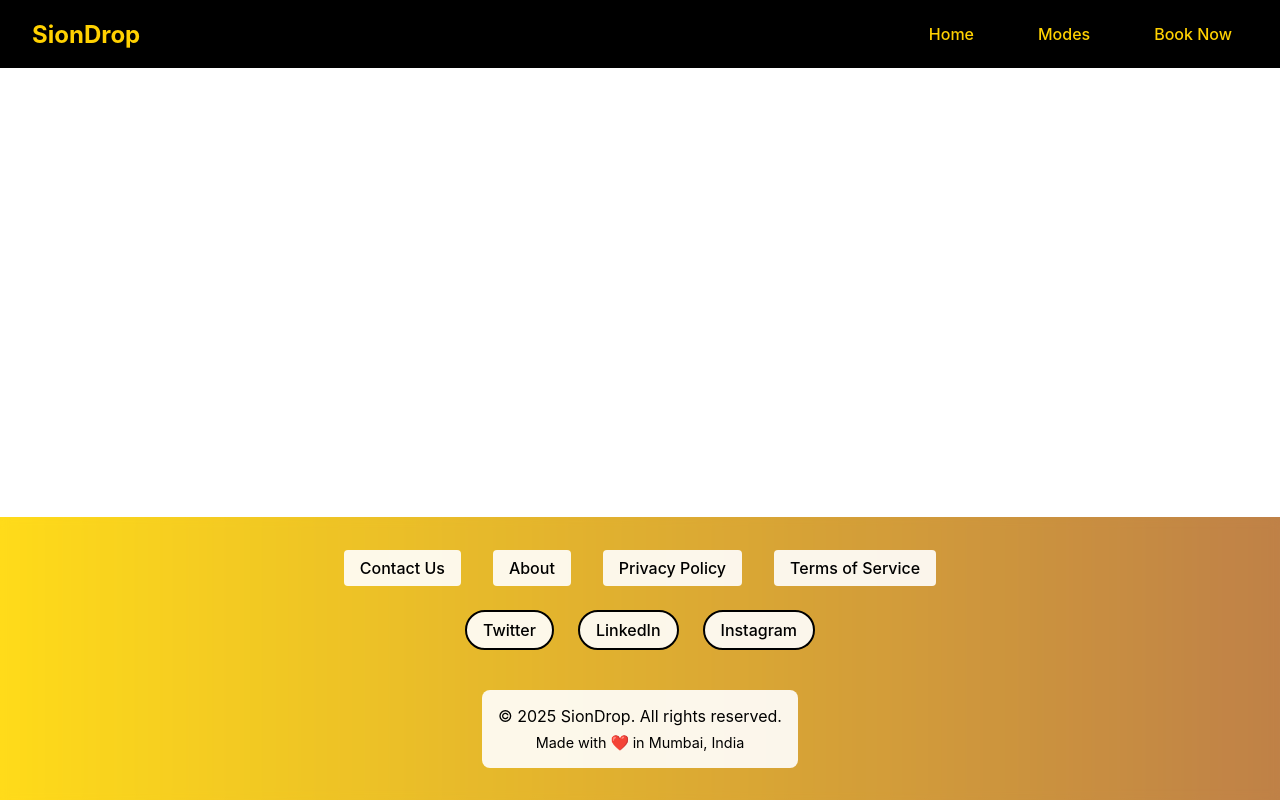
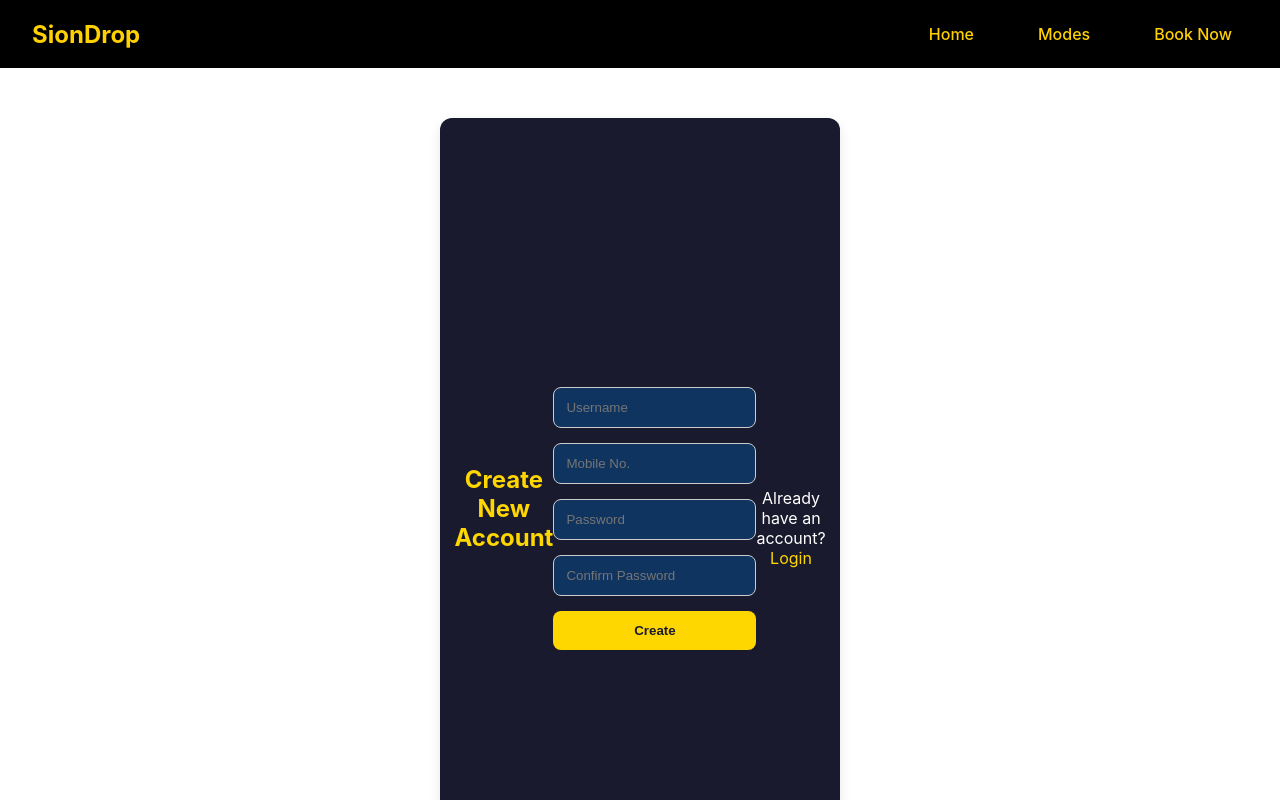
Before and after one commit to NakulBhatt10/ui-sionDrop, a React (Create React App) app: page /signup in a window 1280 px wide. Shown: the top 800 px of the page. Built offline with nearby package versions, Linux system fonts and the light colour scheme.

Commit message:
login signup all done

```diff
--- a/src/App.js
+++ b/src/App.js
@@ -7,9 +7,10 @@ import { BookingProvider } from './context/BookingContext';
 import Navbar from './components/layout/Navbar';
 import Footer from './components/layout/Footer';
 import Home from './pages/Home';
-import Auth from './pages/Auth';
 import ModeSelection from './pages/ModeSelection';
 import Booking from './pages/Booking';
+import Signup from './pages/Signup';
+import Login from './pages/Login';
 
 function App() {
     return (
@@ -20,9 +21,10 @@ function App() {
                     <main className="main-content">
                         <Routes>
                             <Route path="/" element={<Home />} />
-                            <Route path="/auth" element={<Auth />} />
                             <Route path="/mode-selection" element={<ModeSelection />} />
                             <Route path="/booking" element={<Booking />} />
+                            <Route path="/signup" element={<Signup />} />
+                            <Route path="/login" element={<Login />} />
                         </Routes>
                     </main>
                     <Footer />
--- a/src/components/layout/Footer.js
+++ b/src/components/layout/Footer.js
@@ -6,22 +6,15 @@ const Footer = () => {
         <footer className="footer">
             <div className="footer-content">
                 <div className="footer-links">
-                    <Link to="/contact" className="footer-link">Contact Us</Link>
-                    <Link to="/about" className="footer-link">About</Link>
-                    <Link to="/privacy" className="footer-link">Privacy Policy</Link>
-                    <Link to="/terms" className="footer-link">Terms of Service</Link>
+
                 </div>
+
+
+
+
                 <div className="social-links">
                     <a
-                        href="https://twitter.com/siondrop"
-                        target="_blank"
-                        rel="noopener noreferrer"
-                        className="social-link"
-                    >
-                        Twitter
-                    </a>
-                    <a
-                        href="https://linkedin.com/company/siondrop"
+                        href="https://www.linkedin.com/in/nakul-bhatt-157aba24a/"
                         target="_blank"
                         rel="noopener noreferrer"
                         className="social-link"
@@ -29,12 +22,20 @@ const Footer = () => {
                         LinkedIn
                     </a>
                     <a
-                        href="https://instagram.com/siondrop"
+                        href="https://github.com/NakulBhatt10"
                         target="_blank"
                         rel="noopener noreferrer"
                         className="social-link"
                     >
-                        Instagram
+                        GitHub
+                    </a>
+                    <a
+                        href="nakulcodes213@gmail.com"
+                        target="_blank"
+                        rel="noopener noreferrer"
+                        className="social-link"
+                    >
+                        gmail
                     </a>
                 </div>
                 <div className="footer-copyright">
--- a/src/pages/Booking.js
+++ b/src/pages/Booking.js
@@ -1,8 +1,8 @@
 import React, { useState, useEffect } from 'react';
 import { useLocation, useNavigate } from 'react-router-dom';
 import RouteMap from '../components/RouteMap';
-import LoginSignupModal from '../components/LoginSignupModal'; // Correct path
 import '../styles/Booking.css';
+import '../pages/ContactUs';
 
 const Booking = () => {
     const navigate = useNavigate();
@@ -18,7 +18,6 @@ const Booking = () => {
         message: ''
     });
     const [cancellationCount, setCancellationCount] = useState(0);
-    const [isModalOpen, setIsModalOpen] = useState(false); // State for modal
 
     // Mode configurations
     const modeConfig = {
@@ -76,7 +75,7 @@ const Booking = () => {
 
     const handleBookSlot = (slot) => {
         if (!userHasBooked) {
-            setIsModalOpen(true); // Open modal if not booked
+            navigate('/login'); // Redirect to login if not booked
             return;
         }
 
@@ -212,8 +211,6 @@ const Booking = () => {
                     </div>
                 ))}
             </div>
-
-            <LoginSignupModal isOpen={isModalOpen} onClose={() => setIsModalOpen(false)} />
         </div>
     );
 };
--- /dev/null
+++ b/src/pages/ContactUs.js
@@ -0,0 +1,93 @@
+// sionDrop/src/pages/ContactUs.js
+import React, { useState } from 'react';
+import '../styles/ContactUs.css';
+
+const ContactUs = () => {
+    const [formData, setFormData] = useState({
+        firstName: '',
+        lastName: '',
+        mobile: '',
+        email: '',
+        message: '',
+    });
+
+    const handleChange = (e) => {
+        setFormData({ ...formData, [e.target.name]: e.target.value });
+    };
+
+    const handleSubmit = (e) => {
+        e.preventDefault();
+        console.log('Form submitted:', formData);
+    };
+
+    return (
+        <div className="contact-us">
+            <div className="contact-info">
+                <h2>Get In Touch With Us Now!</h2>
+                <div className="info-item">
+                    <h3>Phone Number</h3>
+                    <p>+91 80004 36640</p>
+                </div>
+                <div className="info-item">
+                    <h3>Email</h3>
+                    <p>nakulcodes213@gmail.com</p>
+                </div>
+                <div className="info-item">
+                    <h3>Location</h3>
+                    <p>598, Rhythm Plaza, Amar Javan Circle, Nikel, Ahmedabad, Gujarat - 382350</p>
+                </div>
+                <div className="info-item">
+                    <h3>Working Hours</h3>
+                    <p>Monday To Saturday 09:00 AM To 06:00 PM</p>
+                </div>
+            </div>
+            <div className="contact-form">
+                <h2>Contact Us</h2>
+                <form onSubmit={handleSubmit}>
+                    <input
+                        type="text"
+                        name="firstName"
+                        placeholder="First Name"
+                        value={formData.firstName}
+                        onChange={handleChange}
+                        required
+                    />
+                    <input
+                        type="text"
+                        name="lastName"
+                        placeholder="Last Name"
+                        value={formData.lastName}
+                        onChange={handleChange}
+                        required
+                    />
+                    <input
+                        type="text"
+                        name="mobile"
+                        placeholder="Mobile No"
+                        value={formData.mobile}
+                        onChange={handleChange}
+                        required
+                    />
+                    <input
+                        type="email"
+                        name="email"
+                        placeholder="Email ID"
+                        value={formData.email}
+                        onChange={handleChange}
+                        required
+                    />
+                    <textarea
+                        name="message"
+                        placeholder="Message"
+                        value={formData.message}
+                        onChange={handleChange}
+                        required
+                    />
+                    <button type="submit">Submit</button>
+                </form>
+            </div>
+        </div>
+    );
+};
+
+export default ContactUs;
--- /dev/null
+++ b/src/pages/Footer.js
@@ -0,0 +1,2 @@
+// sionDrop/src/components/layout/Footer.js
+//
--- a/src/pages/Login.js
+++ b/src/pages/Login.js
@@ -1,11 +1,11 @@
 // sionDrop/src/pages/Login.js
 import React, { useState } from 'react';
 import { useNavigate } from 'react-router-dom';
-import './Auth.css'; // Use the same CSS file for styling
+import '../styles/Auth.css';
 
 const Login = () => {
     const navigate = useNavigate();
-    const [formData, setFormData] = useState({ email: '', password: '' });
+    const [formData, setFormData] = useState({ username: '', password: '' });
 
     const handleChange = (e) => {
         setFormData({ ...formData, [e.target.name]: e.target.value });
@@ -13,20 +13,19 @@ const Login = () => {
 
     const handleSubmit = (e) => {
         e.preventDefault();
-        // Handle login logic here
         console.log('User logged in:', formData);
-        navigate('/'); // Redirect to home after login
+        navigate('/');
     };
 
     return (
         <div className="auth-container">
-            <h2>Log In</h2>
+            <h2>Welcome Back!</h2>
             <form onSubmit={handleSubmit}>
                 <input
-                    type="email"
-                    name="email"
-                    placeholder="Email"
-                    value={formData.email}
+                    type="text"
+                    name="username"
+                    placeholder="Username"
+                    value={formData.username}
                     onChange={handleChange}
                     required
                 />
@@ -38,10 +37,10 @@ const Login = () => {
                     onChange={handleChange}
                     required
                 />
-                <button type="submit">Log In</button>
+                <button type="submit">Login</button>
             </form>
             <p>
-                Don't have an account? <a href="/signup">Sign Up</a>
+                Don't have an account? <a href="/signup">Create New Account</a>
             </p>
         </div>
     );
--- a/src/pages/Signup.js
+++ b/src/pages/Signup.js
@@ -1,11 +1,11 @@
 // sionDrop/src/pages/Signup.js
 import React, { useState } from 'react';
 import { useNavigate } from 'react-router-dom';
-import './Auth.css'; // Create this CSS file for styling
+import '../styles/Auth.css';
 
 const Signup = () => {
     const navigate = useNavigate();
-    const [formData, setFormData] = useState({ email: '', password: '' });
+    const [formData, setFormData] = useState({ username: '', mobile: '', password: '', confirmPassword: '' });
 
     const handleChange = (e) => {
         setFormData({ ...formData, [e.target.name]: e.target.value });
@@ -13,20 +13,31 @@ const Signup = () => {
 
     const handleSubmit = (e) => {
         e.preventDefault();
-        // Handle signup logic here
+        if (formData.password !== formData.confirmPassword) {
+            alert("Passwords do not match!");
+            return;
+        }
         console.log('User signed up:', formData);
-        navigate('/login'); // Redirect to login after signup
+        navigate('/login');
     };
 
     return (
         <div className="auth-container">
-            <h2>Sign Up</h2>
+            <h2>Create New Account</h2>
             <form onSubmit={handleSubmit}>
                 <input
-                    type="email"
-                    name="email"
-                    placeholder="Email"
-                    value={formData.email}
+                    type="text"
+                    name="username"
+                    placeholder="Username"
+                    value={formData.username}
+                    onChange={handleChange}
+                    required
+                />
+                <input
+                    type="text"
+                    name="mobile"
+                    placeholder="Mobile No."
+                    value={formData.mobile}
                     onChange={handleChange}
                     required
                 />
@@ -38,10 +49,18 @@ const Signup = () => {
                     onChange={handleChange}
                     required
                 />
-                <button type="submit">Sign Up</button>
+                <input
+                    type="password"
+                    name="confirmPassword"
+                    placeholder="Confirm Password"
+                    value={formData.confirmPassword}
+                    onChange={handleChange}
+                    required
+                />
+                <button type="submit">Create</button>
             </form>
             <p>
-                Already have an account? <a href="/login">Log In</a>
+                Already have an account? <a href="/login">Login</a>
             </p>
         </div>
     );
--- a/src/styles/Auth.css
+++ b/src/styles/Auth.css
@@ -1,69 +1,61 @@
-/* sionDrop/src/pages/Auth.css */
-
+/* sionDrop/src/styles/Auth.css */
 .auth-container {
     max-width: 400px;
     margin: 50px auto;
-    padding: 20px;
-    border-radius: 8px;
-    box-shadow: 0 2px 8px rgba(0, 0, 0, 0.1);
-    background-color: white;
+    padding: 30px;
+    border-radius: 12px;
+    box-shadow: 0 4px 12px rgba(0, 0, 0, 0.1);
+    background-color: #1a1a2e;
+    color: white;
     text-align: center;
+}
+
+.auth-container h2 {
+    margin-bottom: 20px;
+    color: #ffd700;
+    /* Yellow */
 }
 
 .auth-container form {
     display: flex;
     flex-direction: column;
-    gap: 10px;
-}
-
-@media (max-width: 480px) {
-    .auth-container {
-        padding: 10px;
-    }
-}
-
-
-
-
-.auth-container {
-    max-width: 400px;
-    margin: 50px auto;
-    padding: 20px;
-    border-radius: 8px;
-    box-shadow: 0 2px 8px rgba(0, 0, 0, 0.1);
-    background-color: white;
-    text-align: center;
-}
-
-.auth-container h2 {
-    margin-bottom: 20px;
-}
-
-.auth-container form {
-    display: flex;
-    flex-direction: column;
-    gap: 10px;
+    gap: 15px;
 }
 
 .auth-container input {
-    padding: 10px;
-    border-radius: 5px;
+    padding: 12px;
+    border-radius: 8px;
     border: 1px solid #ccc;
+    background-color: #0f3460;
+    color: white;
 }
 
 .auth-container button {
-    padding: 10px;
-    border-radius: 5px;
+    padding: 12px;
+    border-radius: 8px;
     border: none;
-    background-color: #4CAF50;
-    color: white;
+    background-color: #ffd700;
+    /* Yellow */
+    color: #1a1a2e;
+    font-weight: bold;
     cursor: pointer;
 }
 
 .auth-container button:hover {
-    background-color: #45a049;
+    background-color: #e6c200;
+    /* Darker Yellow */
 }
 
 .auth-container p {
     margin-top: 20px;
 }
+
+.auth-container a {
+    color: #ffd700;
+    /* Yellow */
+    text-decoration: none;
+}
+
+.auth-container a:hover {
+    text-decoration: underline;
+}
--- /dev/null
+++ b/src/styles/ContactUs.css
@@ -0,0 +1,66 @@
+/* sionDrop/src/styles/ContactUs.css */
+.contact-us {
+    display: flex;
+    flex-wrap: wrap;
+    justify-content: space-between;
+    padding: 20px;
+    background-color: #f4f4f4;
+}
+
+.contact-info,
+.contact-form {
+    flex: 1;
+    min-width: 300px;
+    margin: 10px;
+    padding: 20px;
+    background-color: white;
+    border-radius: 8px;
+    box-shadow: 0 2px 8px rgba(0, 0, 0, 0.1);
+}
+
+.contact-info h2,
+.contact-form h2 {
+    margin-bottom: 20px;
+    color: #333;
+}
+
+.info-item {
+    margin-bottom: 15px;
+}
+
+.info-item h3 {
+    margin-bottom: 5px;
+    color: #555;
+}
+
+.contact-form form {
+    display: flex;
+    flex-direction: column;
+    gap: 10px;
+}
+
+.contact-form input,
+.contact-form textarea {
+    padding: 10px;
+    border-radius: 5px;
+    border: 1px solid #ccc;
+}
+
+.contact-form button {
+    padding: 10px;
+    border-radius: 5px;
+    border: none;
+    background-color: #333;
+    color: white;
+    cursor: pointer;
+}
+
+.contact-form button:hover {
+    background-color: #555;
+}
+
+@media (max-width: 768px) {
+    .contact-us {
+        flex-direction: column;
+    }
+}
```
